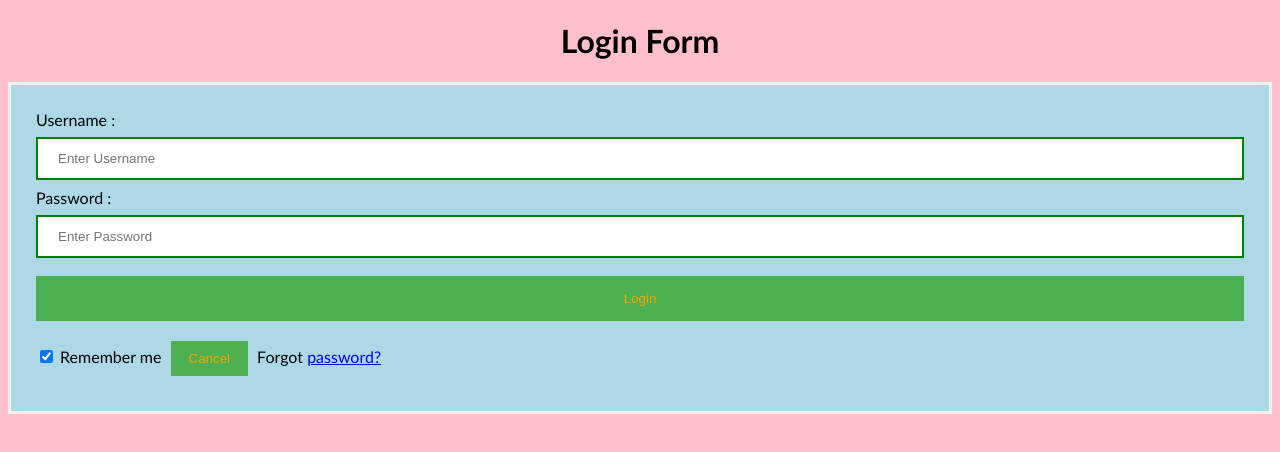
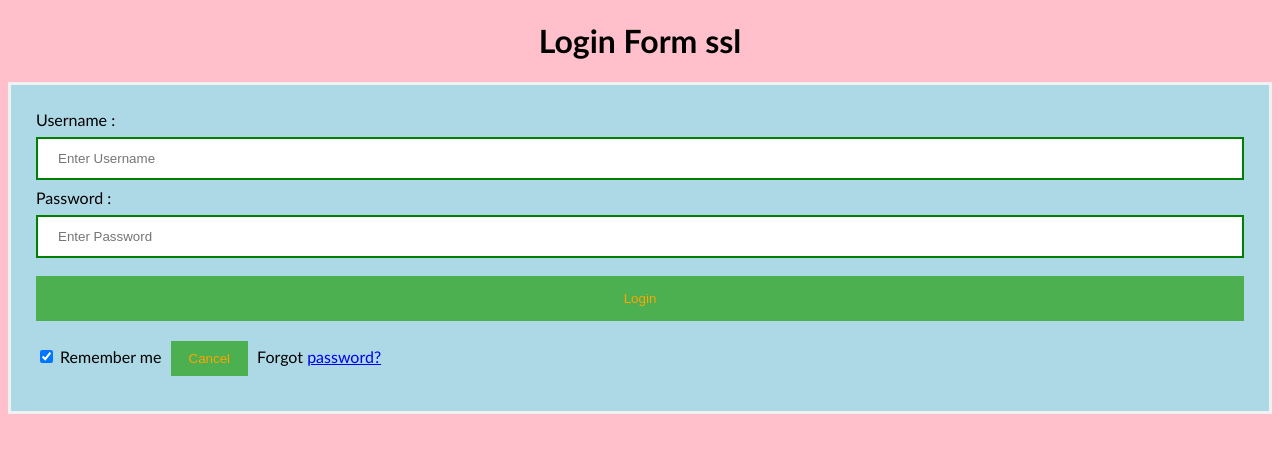
Before and after one commit to gireeshteli/2023project1, a plain HTML site: page index.html in a window 1280 px wide. Drawn offline with Linux system fonts and the light colour scheme.

Commit message:
login from modified

```diff
--- a/index.html
+++ b/index.html
@@ -45,7 +45,7 @@ button {
 </style>
 </head>
 <body>
-    <center> <h1> Login Form </h1> </center>
+    <center> <h1> Login Form ssl</h1> </center>
     <form>
         <div class="container">
             <label>Username : </label>
```
